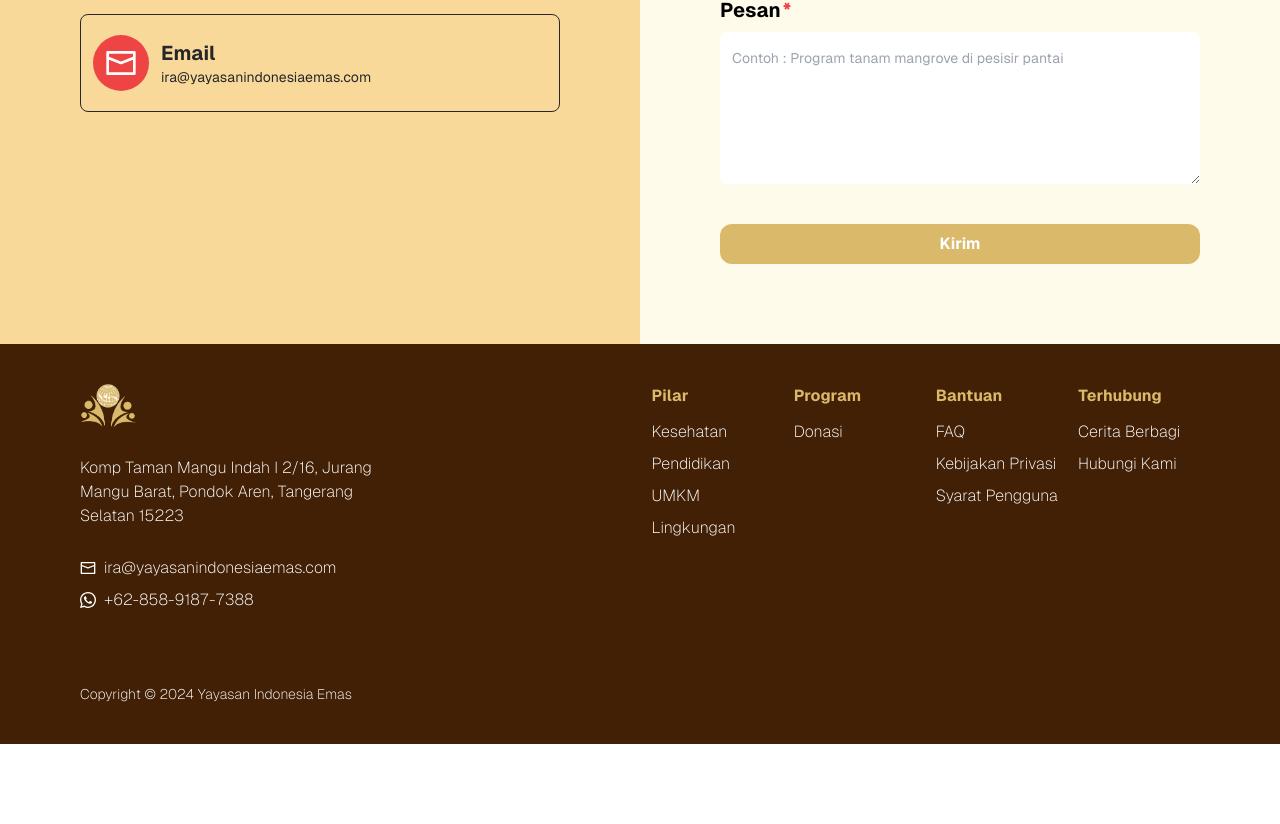
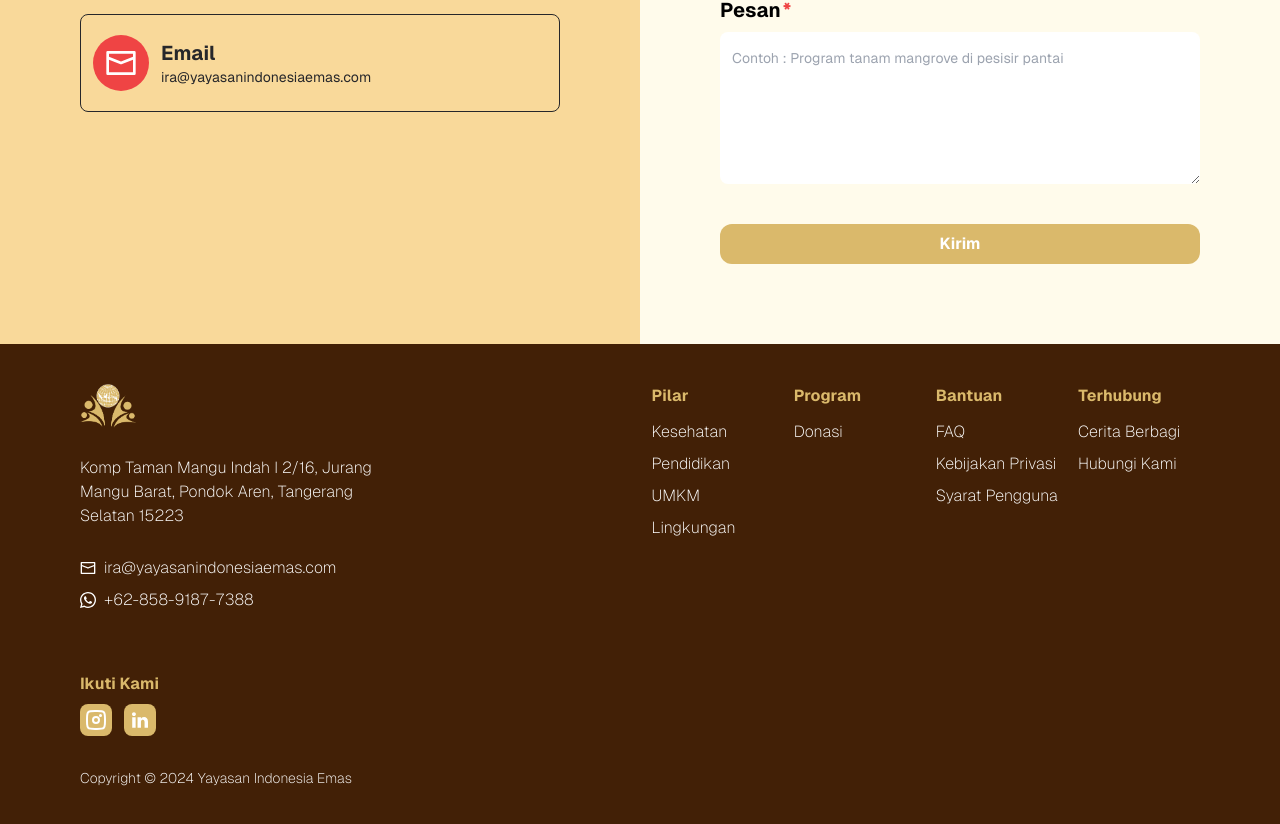
Before and after one commit to daffarian/indonesiaemasmerdeka, a Next.js app: page / in a window 1280 px wide. Shown: the part 2578-3402 px from the top of the page. Before the commit the page ends 3322 px from the top, so only its background shows below. Built offline with nearby package versions, Linux system fonts and the light colour scheme.

Commit message:
add follow us

```diff
--- /dev/null
+++ b/src/components/common/FollowUs.tsx
@@ -0,0 +1,21 @@
+import IgIcon from "../icons/IgIcon";
+import InIcon from "../icons/InIcon";
+
+export default function ({ className }: { className?: string }) {
+  return (
+    <div className={`${className} flex flex-row gap-3`}>
+      {/* Ig */}
+      <a href="/">
+        <div className="bg-primary flex items-center justify-center rounded-lg w-8 h-8 p-1">
+          <IgIcon className="" />
+        </div>
+      </a>
+      {/* Linkedin */}
+      <a href="/">
+        <div className="bg-primary flex items-center justify-center rounded-lg w-8 h-8 p-2">
+          <InIcon className="" />
+        </div>
+      </a>
+    </div>
+  );
+}
--- a/src/components/common/Footer.tsx
+++ b/src/components/common/Footer.tsx
@@ -3,6 +3,8 @@ import EmailIcon from "../icons/EmailIcon";
 import WaIcon from "../icons/WaIcon";
 
 import Link from "next/link";
+
+import FollowUs from "./FollowUs";
 
 export default function Footer({ className }: { className?: string }) {
   return (
@@ -25,7 +27,10 @@ export default function Footer({ className }: { className?: string }) {
             </div>
             <div className="flex flex-row gap-2 items-center">
               <WaIcon className="w-4 h-4" />
-              <a href="https://api.whatsapp.com/send?phone=6285891877388&text=Hallo%20Yayasan%20Indonesia%20Emas," target="_blank">
+              <a
+                href="https://api.whatsapp.com/send?phone=6285891877388&text=Hallo%20Yayasan%20Indonesia%20Emas,"
+                target="_blank"
+              >
                 +62-858-9187-7388
               </a>
             </div>
@@ -84,6 +89,13 @@ export default function Footer({ className }: { className?: string }) {
             </div>
           </div>
         </div>
+        {/* Sosmed Start */}
+        <div>
+          <h4 className="font-bold text-primary text-base mt-5 mb-2">Ikuti Kami</h4>
+        </div>
+        <FollowUs  />
+
+        {/* Sosmed Stop */}
         <p className="text-sm text-center lg:text-start mt-8">
           Copyright &copy; 2024 Yayasan Indonesia Emas
         </p>
--- a/src/components/common/Header.tsx
+++ b/src/components/common/Header.tsx
@@ -13,7 +13,7 @@ export default function Header({ className }: { className?: string }) {
 
   useEffect(() => {
     const handleScroll = () => {
-      if (window.scrollY > 10) {
+      if (window.scrollY > 100) {
         setIsScroll(true);
       } else {
         setIsScroll(false);
@@ -22,13 +22,14 @@ export default function Header({ className }: { className?: string }) {
 
     window.addEventListener("scroll", handleScroll);
     return () => window.removeEventListener("scroll", handleScroll);
-  });
+  },[]);
+
   return (
     <header
       className={clsx(
         `${className} transition-all mx-auto fixed bg-white z-20 !w-full py-4`,
         {
-          "drop-shadow-lg": isScroll === true,
+          // "drop-shadow-lg": isScroll === true,
         }
       )}
     >
--- /dev/null
+++ b/src/components/icons/IgIcon.tsx
@@ -0,0 +1,28 @@
+export default function IgIcon({ className }: { className?: string }) {
+  return (
+    <svg viewBox="0 0 24 24" className={className} fill="none" xmlns="http://www.w3.org/2000/svg">
+      <g id="SVGRepo_bgCarrier" stroke-width="0"></g>
+      <g
+        id="SVGRepo_tracerCarrier"
+        stroke-linecap="round"
+        stroke-linejoin="round"
+      ></g>
+      <g id="SVGRepo_iconCarrier">
+        {" "}
+        <path
+          d="M3 11C3 7.22876 3 5.34315 4.17157 4.17157C5.34315 3 7.22876 3 11 3H13C16.7712 3 18.6569 3 19.8284 4.17157C21 5.34315 21 7.22876 21 11V13C21 16.7712 21 18.6569 19.8284 19.8284C18.6569 21 16.7712 21 13 21H11C7.22876 21 5.34315 21 4.17157 19.8284C3 18.6569 3 16.7712 3 13V11Z"
+          stroke="#ffffff"
+          stroke-width="2"
+        ></path>{" "}
+        <circle cx="16.5" cy="7.5" r="1.5" fill="#ffffff"></circle>{" "}
+        <circle
+          cx="12"
+          cy="12"
+          r="3"
+          stroke="#ffffff"
+          stroke-width="2"
+        ></circle>{" "}
+      </g>
+    </svg>
+  );
+}
--- /dev/null
+++ b/src/components/icons/InIcon.tsx
@@ -0,0 +1,19 @@
+export default function InIcon({ className }: { className?: string }) {
+  return (
+    <svg
+    fill="white"
+    version="1.1"
+    xmlns="http://www.w3.org/2000/svg"
+    xmlnsXlink="http://www.w3.org/1999/xlink"
+    viewBox="0 0 512 512"
+    xmlSpace="preserve"
+    className={className}
+  >
+    <g>
+      <path
+        d="M116.504,500.219V170.654H6.975v329.564H116.504 L116.504,500.219z M61.751,125.674c38.183,0,61.968-25.328,61.968-56.953c-0.722-32.328-23.785-56.941-61.252-56.941 C24.994,11.781,0.5,36.394,0.5,68.722c0,31.625,23.772,56.953,60.53,56.953H61.751L61.751,125.674z M177.124,500.219 c0,0,1.437-298.643,0-329.564H286.67v47.794h-0.727c14.404-22.49,40.354-55.533,99.44-55.533 c72.085,0,126.116,47.103,126.116,148.333v188.971H401.971V323.912c0-44.301-15.848-74.531-55.497-74.531 c-30.254,0-48.284,20.38-56.202,40.08c-2.897,7.012-3.602,16.861-3.602,26.711v184.047H177.124L177.124,500.219z"
+      />
+    </g>
+  </svg>
+  );
+}
```
Also changed, not shown: src/app/opengraph-image.png.
